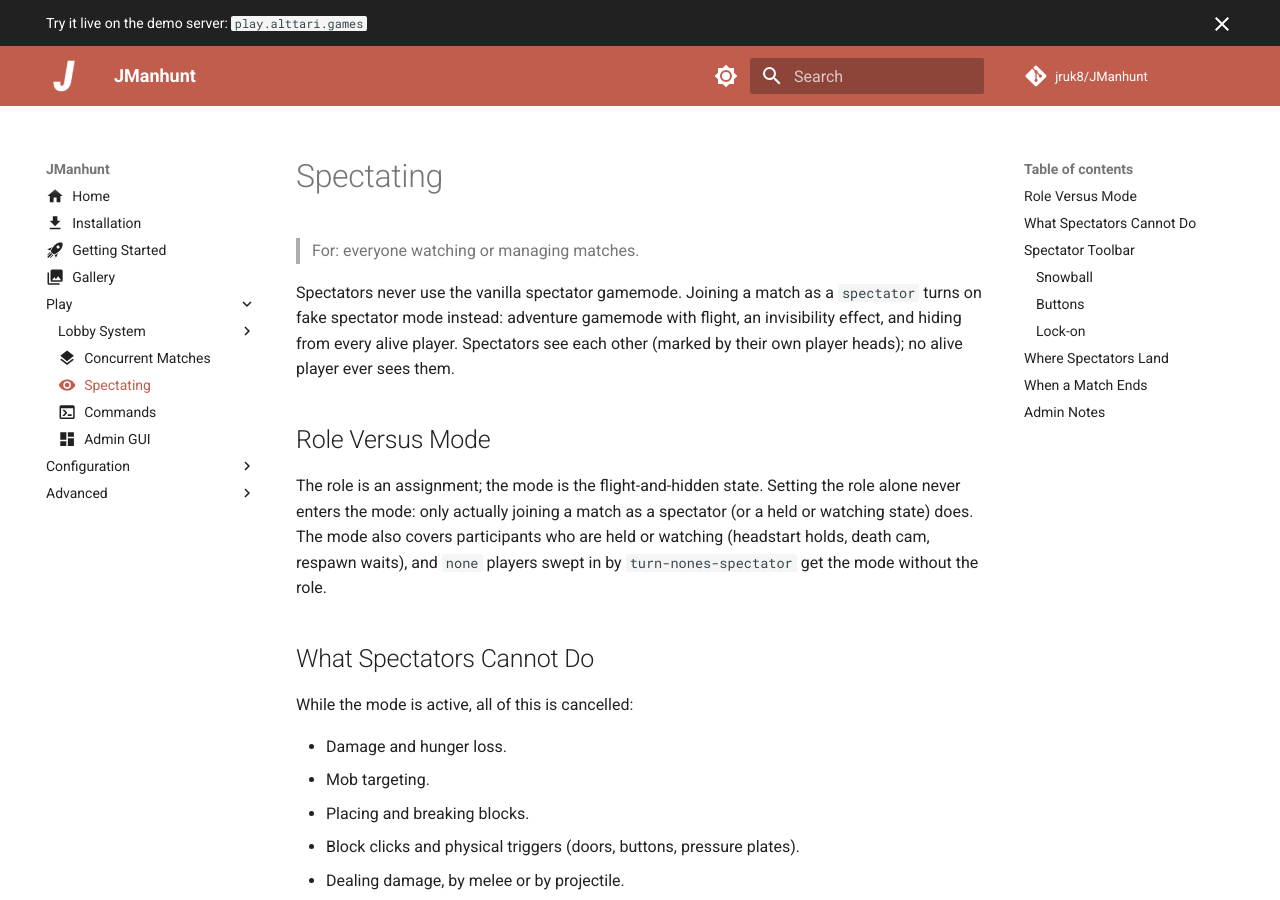
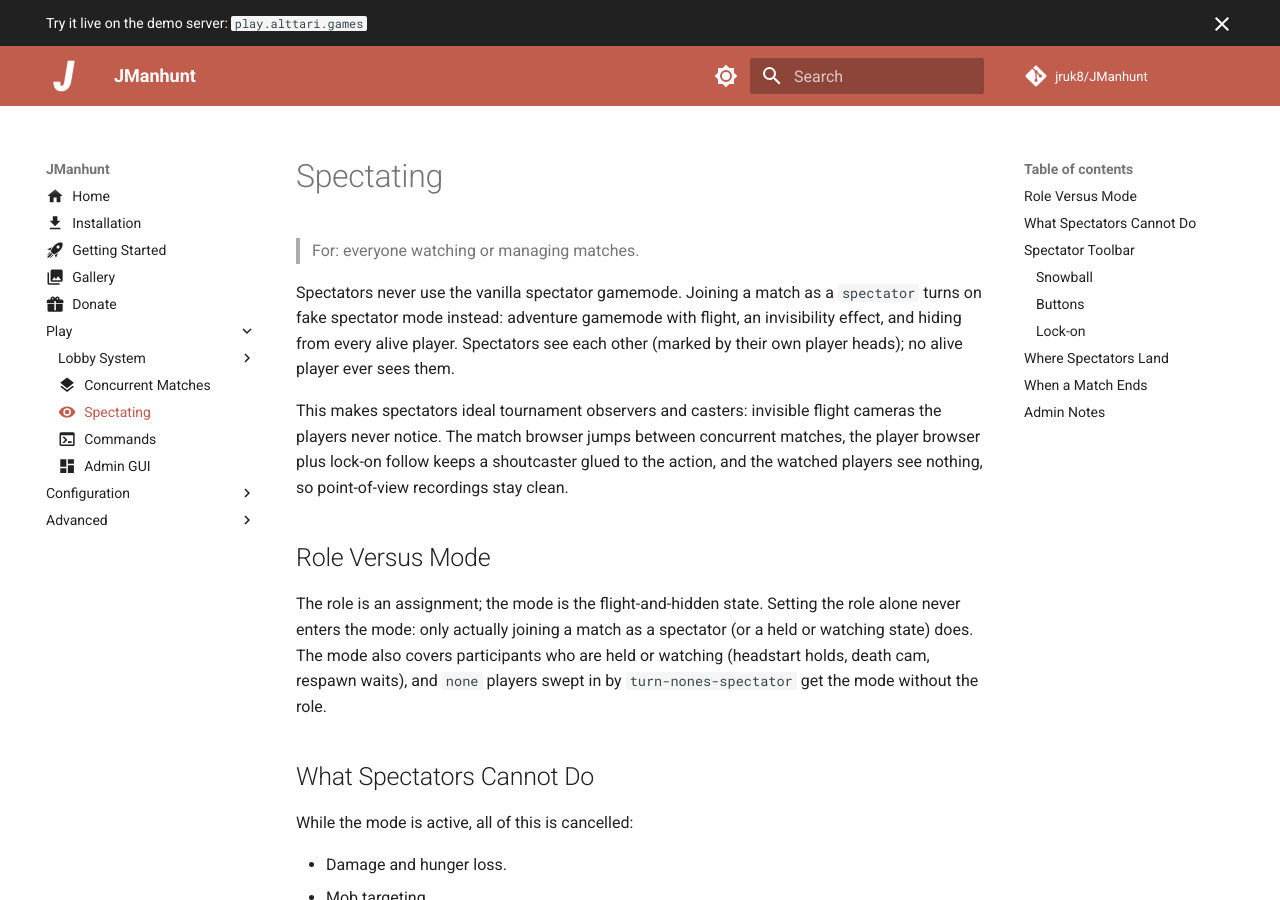
Before and after one commit to jruk8/JManhunt, an MkDocs documentation site: the page built from docs/play/spectating.md, in a window 1280 px wide and 900 px high. Built offline with MkDocs 1.6.1 and Material for MkDocs 9.7.7, drawn with Linux system fonts in a browser that asks for light colours; comment, search, counter and statistics services are not loaded; some of the changed text lies outside the part shown.

Commit message:
docs: donation page, team chat visibility, spectator framing

```diff
--- a/docs/play/spectating.md
+++ b/docs/play/spectating.md
@@ -11,6 +11,12 @@ a `spectator` turns on fake spectator mode instead: adventure gamemode
 with flight, an invisibility effect, and hiding from every alive
 player. Spectators see each other (marked by their own player heads);
 no alive player ever sees them.
+
+This makes spectators ideal tournament observers and casters:
+invisible flight cameras the players never notice. The match browser
+jumps between concurrent matches, the player browser plus lock-on
+follow keeps a shoutcaster glued to the action, and the watched
+players see nothing, so point-of-view recordings stay clean.
 
 ## Role Versus Mode
 
@@ -107,3 +113,5 @@ runs, they return to the lobby as `none` with their inventory restored.
 - There is no config for fake spectator mode; it is always on.
 - Use `/manhunt setplayer <name> spectator` to move someone into the
   spectator role, or the role pads and lobby flows that already do.
+- Casters covering several matches need `jmanhunt.spectator.swaplobby`
+  to hop between lobbies from the match browser.
--- a/mkdocs.yml
+++ b/mkdocs.yml
@@ -58,6 +58,7 @@ nav:
   - Installation: installation.md
   - Getting Started: getting-started.md
   - Gallery: gallery.md
+  - Donate: donate.md
   - Play:
       - Lobby System:
           - Overview: play/lobby-system/index.md
```
Also changed, not shown: docs/donate.md (added, +9 -0 lines), docs/index.md (+1 -0 lines).
